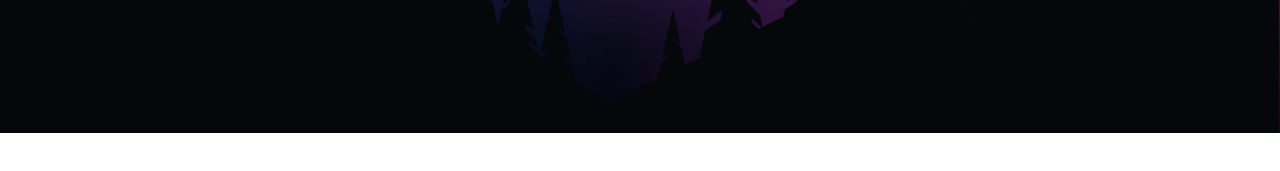
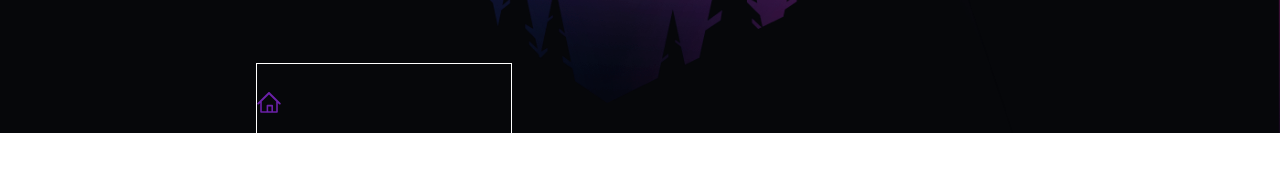
Before and after one commit to kdando/portfolio, a Next.js app: page / in a window 1280 px wide. Shown: the part 667-838 px from the top of the page. Before the commit the page ends 800 px from the top, so only its background shows below. Built offline with nearby package versions, Linux system fonts and the light colour scheme.

Commit message:
basic navigation

```diff
--- a/app/globals.css
+++ b/app/globals.css
@@ -1,3 +1,7 @@
 @tailwind base;
 @tailwind components;
 @tailwind utilities;
+
+body {
+    overflow: hidden;
+}
--- a/app/layout.tsx
+++ b/app/layout.tsx
@@ -2,6 +2,7 @@ import type { Metadata } from "next";
 import { Inter } from "next/font/google";
 import "./globals.css";
 import { Navbar } from "@/components/Navbar";
+import { Navigation } from "@/components/Navigation";
 
 const inter = Inter({ subsets: ["latin"] });
 
@@ -20,6 +21,7 @@ export default function RootLayout({
       <body className={inter.className}>
         <Navbar />
         {children}
+        <Navigation />
       </body>
     </html>
   );
--- /dev/null
+++ b/components/Navigation.tsx
@@ -0,0 +1,45 @@
+"use client"
+
+import { NavLinks } from "@/constants";
+import Link from "next/link";
+import { usePathname } from "next/navigation";
+import React, { useEffect, useState } from "react"
+
+
+export function Navigation () {
+
+    const path = usePathname();
+
+    const [isRouting, setIsRouting] = useState(false);
+    const [prevPath, setPrevPath] = useState("/");
+
+    useEffect(() => {
+        if (prevPath !== path) {
+            setIsRouting(true);
+        }
+    }, [path, prevPath])
+
+    useEffect(() => {
+        if (isRouting === true) {
+            setPrevPath(path);
+            const timeout = setTimeout(() => {
+                setIsRouting(false);
+            }, 1200)
+
+            return() => clearTimeout(timeout)
+        }
+    }, [isRouting])
+
+
+   return (
+    <div  style={{left: "20%"}} className="absolute z-[50] -bottom-20 w-[50%] md:w-[20%] max-h-[150px] flex-full justify-between items-center border border-white py-1">
+        {NavLinks.map((nav) => (
+            <Link key={nav.name} href={nav.link} className="mb-16 pl-4 min-w-[20%]">
+                <nav.icon className={`w-[24px] h-[24px] ${path === nav.name ? "text-purple-800" : "text-white"}`} />
+            </Link>
+        ))}
+    </div>
+   )
+
+
+}
```
